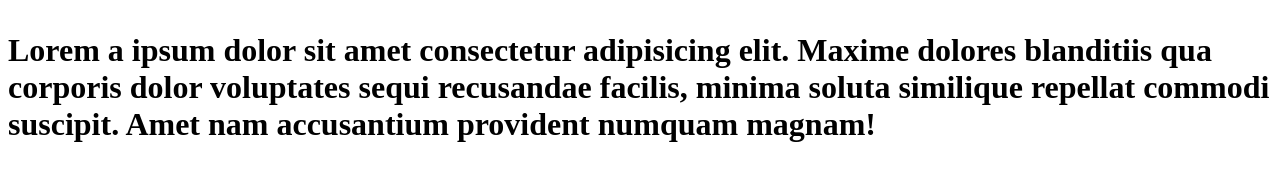
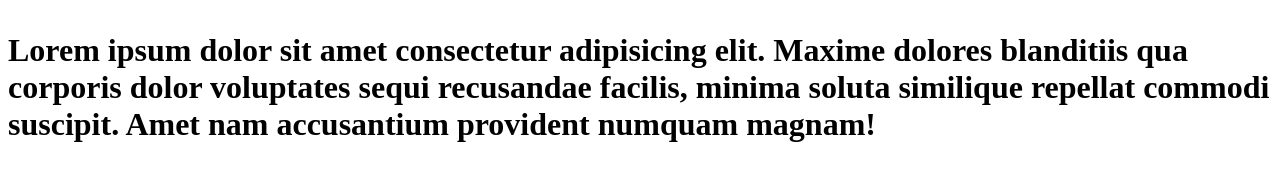
Before and after one commit to simonerosini23/test-git, a plain HTML site: page index.html in a window 1280 px wide. Drawn offline with Linux system fonts and the light colour scheme.

Commit message:
correct error

```diff
--- a/index.html
+++ b/index.html
@@ -10,7 +10,7 @@
 <body>
     <header>
         <h1>
-            <p>Lorem a ipsum dolor sit amet consectetur adipisicing elit. Maxime dolores blanditiis qua corporis dolor
+            <p>Lorem ipsum dolor sit amet consectetur adipisicing elit. Maxime dolores blanditiis qua corporis dolor
                 voluptates sequi recusandae facilis, minima soluta similique repellat commodi suscipit. Amet nam
                 accusantium provident numquam magnam!
             </p>
```
